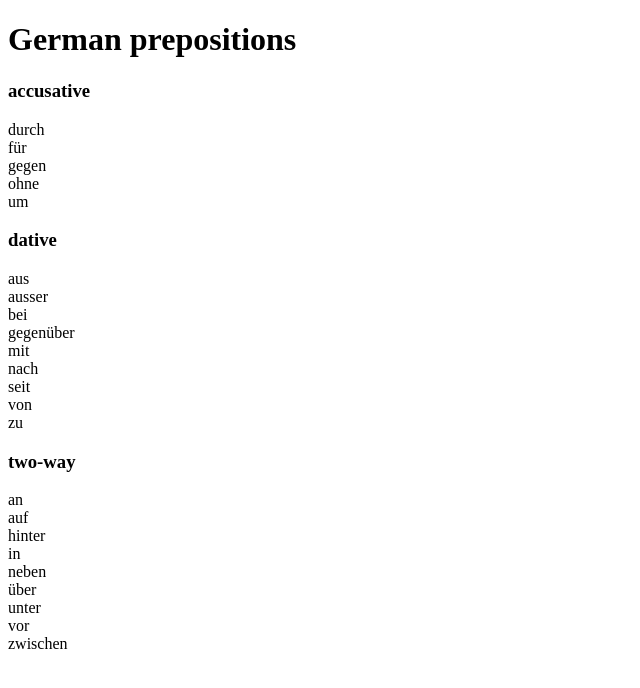
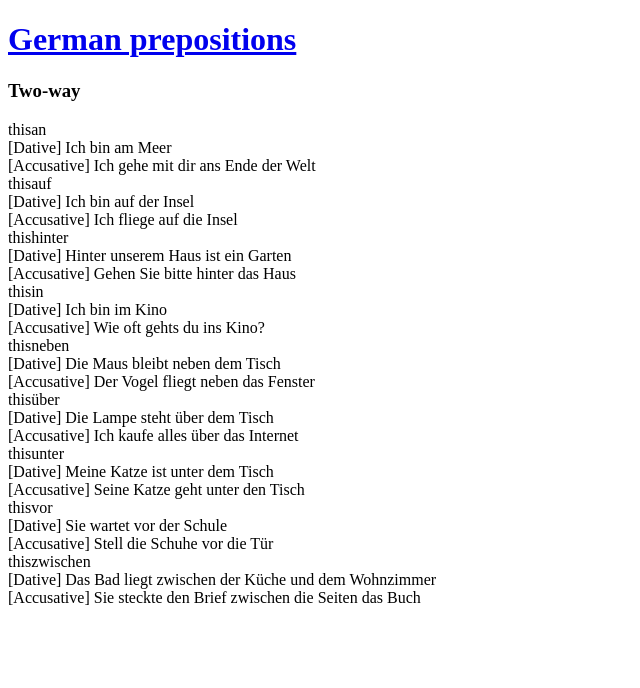
Before and after one commit to mathieu-anderson/german-prepositions, a React (Create React App) app: page /two-way in a window 1280 px wide. Shown: the top 688 px of the page, without its empty margins (0-640 px from the left). Built offline with nearby package versions, Linux system fonts and the light colour scheme.

Commit message:
Add pages ad routes for specific cases

```diff
--- /dev/null
+++ b/src/AccusativePage.tsx
@@ -0,0 +1,20 @@
+import React from 'react'
+import { Preposition } from './types'
+
+export default function AccusativePage(props: { list: Preposition[] }) {
+  return (
+    <div>
+      <h3>
+        Accusative
+      </h3>
+      {
+        props.list.map(prep => (
+          <React.Fragment key={prep.name}>
+            <div>{prep.name}</div>
+            <div>{prep.accExample}</div>
+          </React.Fragment>
+        ))
+      }
+    </div>
+  )
+}
--- a/src/App.tsx
+++ b/src/App.tsx
@@ -1,18 +1,50 @@
 import React, { Component } from 'react';
-import PrepositionsPage from './PrepositionsPage'
-import prepositionsList from './prepositionsList'
+import { BrowserRouter, Route, Link } from "react-router-dom";
+
+import prepositionsList, {
+  dativeList,
+  accusativeList,
+  twoWayList
+} from './prepositionsList';
+import PrepositionsPage from './PrepositionsPage';
+import DativePage from './DativePage';
+import AccusativePage from './AccusativePage';
+import TwoWayPage from './TwoWayPage';
 
 class App extends Component {
   render() {
     return (
-      <div>
-        <header>
-          <h1>
-            German prepositions
-          </h1>
-        </header>
-        <PrepositionsPage list={prepositionsList} />
-      </div>
+      <BrowserRouter>
+        <React.Fragment>
+          <Link to='/'>
+            <header>
+              <h1>
+                German prepositions
+              </h1>
+            </header>
+          </Link>
+          <Route
+            exact
+            path="/"
+            render={props => <PrepositionsPage {...props} list={prepositionsList} />}
+          />
+          <Route
+            exact
+            path="/dative"
+            render={props => <DativePage {...props} list={dativeList}/>}
+          />
+          <Route
+            exact
+            path="/accusative"
+            render={props => <AccusativePage {...props} list={accusativeList}/>}
+          />
+          <Route
+            exact
+            path="/two-way"
+            render={props => <TwoWayPage {...props} list={twoWayList}/>}
+          />
+        </React.Fragment>
+      </BrowserRouter>
     );
   }
 }
--- /dev/null
+++ b/src/DativePage.tsx
@@ -0,0 +1,20 @@
+import React, { Fragment } from 'react'
+import { Preposition } from './types'
+
+export default function Dative(props: { list: Preposition[] }) {
+  return (
+    <div>
+      <h3>
+        Dative
+      </h3>
+      {
+        props.list.map(prep => (
+          <React.Fragment key={prep.name}>
+            <div>{prep.name}</div>
+            <div>{prep.datExample}</div>
+          </React.Fragment>
+        ))
+      }
+    </div>
+  )
+}
--- a/src/PrepositionsListCard.tsx
+++ b/src/PrepositionsListCard.tsx
@@ -1,9 +1,11 @@
 import React from 'react'
 import { Preposition } from './types'
+import { Link } from "react-router-dom";
 
 const PrepositionsListCard = (props: { case: string, list: Preposition[]}) => {
+  const route = `/${props.case}`
   return (
-    <div>
+      <Link to={route}>
         <h3>
           {props.case}
         </h3>
@@ -14,7 +16,7 @@ const PrepositionsListCard = (props: { case: string, list: Preposition[]}) => {
             : null
           })
         }
-    </div>
+      </Link>
   )
 }
 
--- a/src/PrepositionsPage.tsx
+++ b/src/PrepositionsPage.tsx
@@ -2,7 +2,6 @@ import React from 'react'
 
 import { Preposition } from './types'
 import PrepositionsListCard from './PrepositionsListCard'
-
 
 const PrepositionsPage = (props: { list: Preposition[] }) => {
   return (
--- /dev/null
+++ b/src/TwoWayPage.tsx
@@ -0,0 +1,21 @@
+import React from 'react'
+import { Preposition } from './types'
+
+export default function TwoWayPage(props: { list: Preposition[] }) {
+  return (
+    <div>
+      <h3>
+        Two-way
+      </h3>
+      {
+        props.list.map(prep => (
+          <React.Fragment key={prep.name}>
+            <div>this{prep.name}</div>
+            <div>[Dative] {prep.datExample}</div>
+            <div>[Accusative] {prep.accExample}</div>
+          </React.Fragment>
+        ))
+      }
+    </div>
+  )
+}
```
Lines whose indentation alone changed are shown as unchanged.
